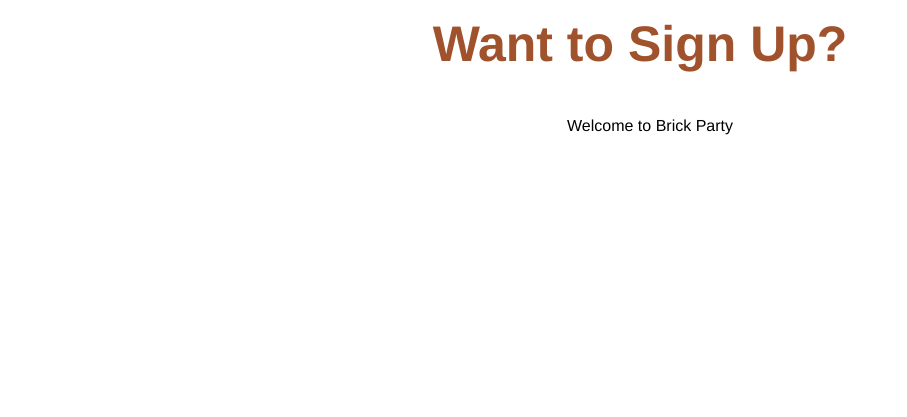
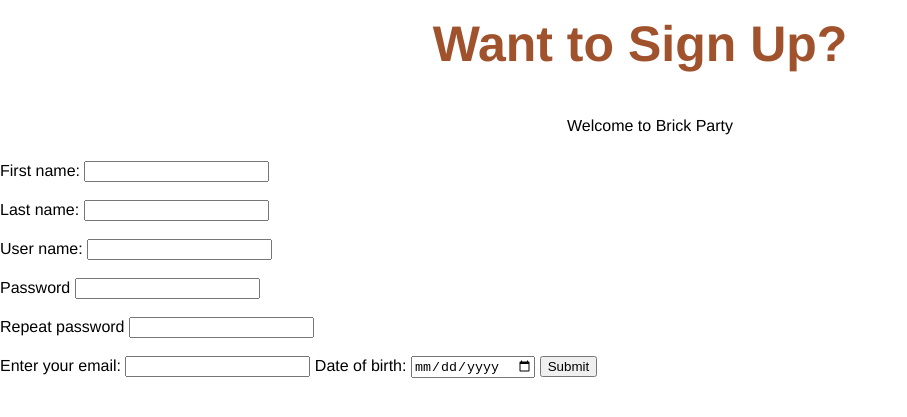
Before and after one commit to sam-gregz/BrickHack7, a plain HTML site: page html/SignUp.html in a window 1280 px wide. Shown: the part 135-552 px from the top of the page, without its empty margins (0-907 px from the left). Drawn offline with Linux system fonts and the light colour scheme.

Commit message:
sign up with info

```diff
--- a/html/SignUp.html
+++ b/html/SignUp.html
@@ -17,6 +17,24 @@
 
     <p>Welcome to Brick Party</p>
 
+    <form class='signUp'>
+            <label for="fName">First name:</label>
+            <input type="text" id="fName" name="fName"><br><br>
+            <label for="lName">Last name:</label>
+            <input type="text" id="lName" name="lName"><br><br>
+            <label for="uName">User name:</label>
+            <input type="text" id="uName" name="uName"><br><br>
+            <label for="pass">Password</label>
+            <input type="password" id="pass" name="pass"><br><br>
+            <label for="pass">Repeat password</label>
+            <input type="password" id="pass" name="pass"><br><br>
+            <label for="email">Enter your email:</label>
+            <input type="email" id="email" name="email">
+            <label for="DOB">Date of birth:</label>
+            <input type="date" id="DOB" name="DOB">
+            <input type="submit" value="Submit">
+    </form>
+
     <script src="../script/JS/aboutus.js"></script>
 
 </body>
```
